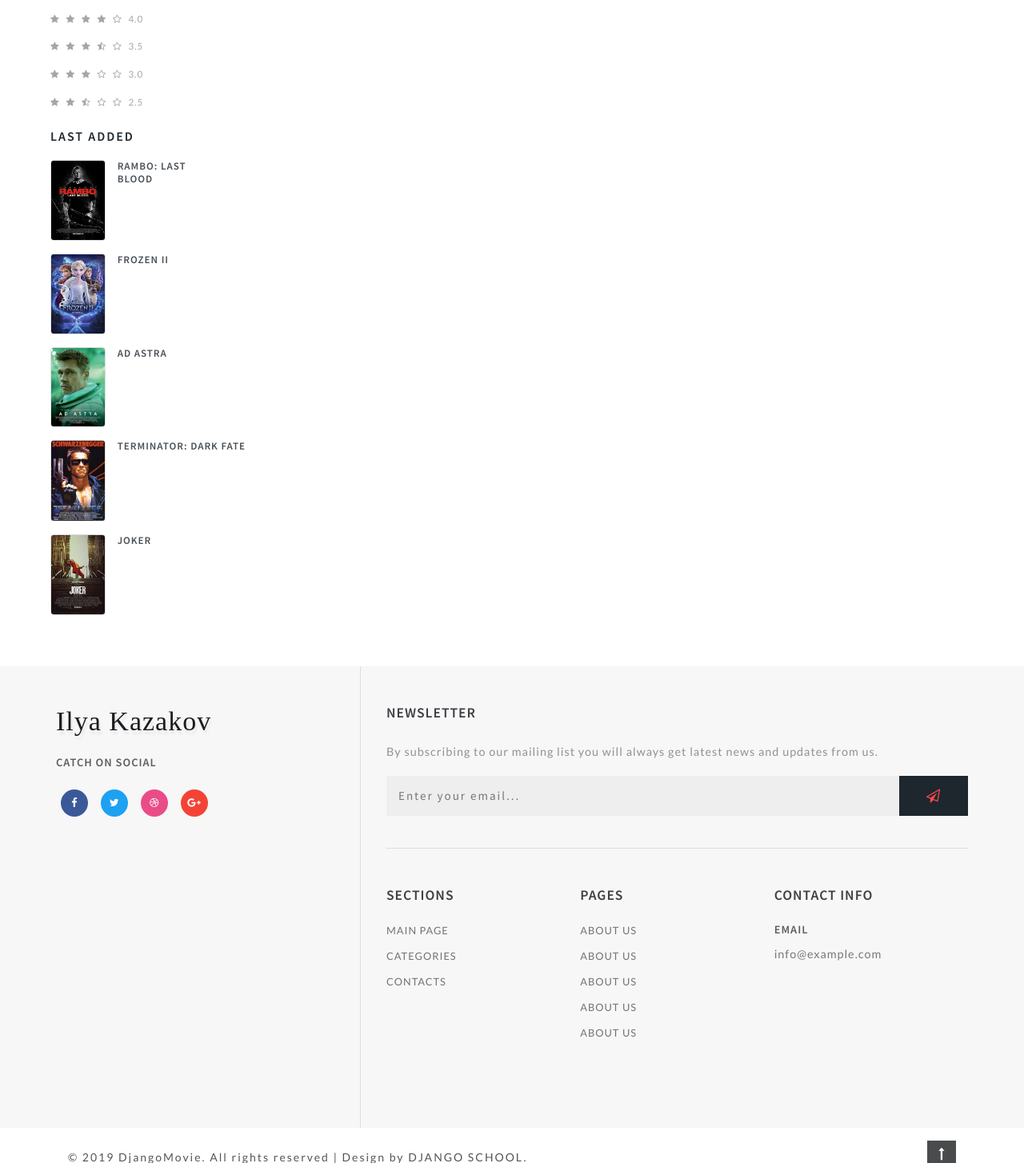
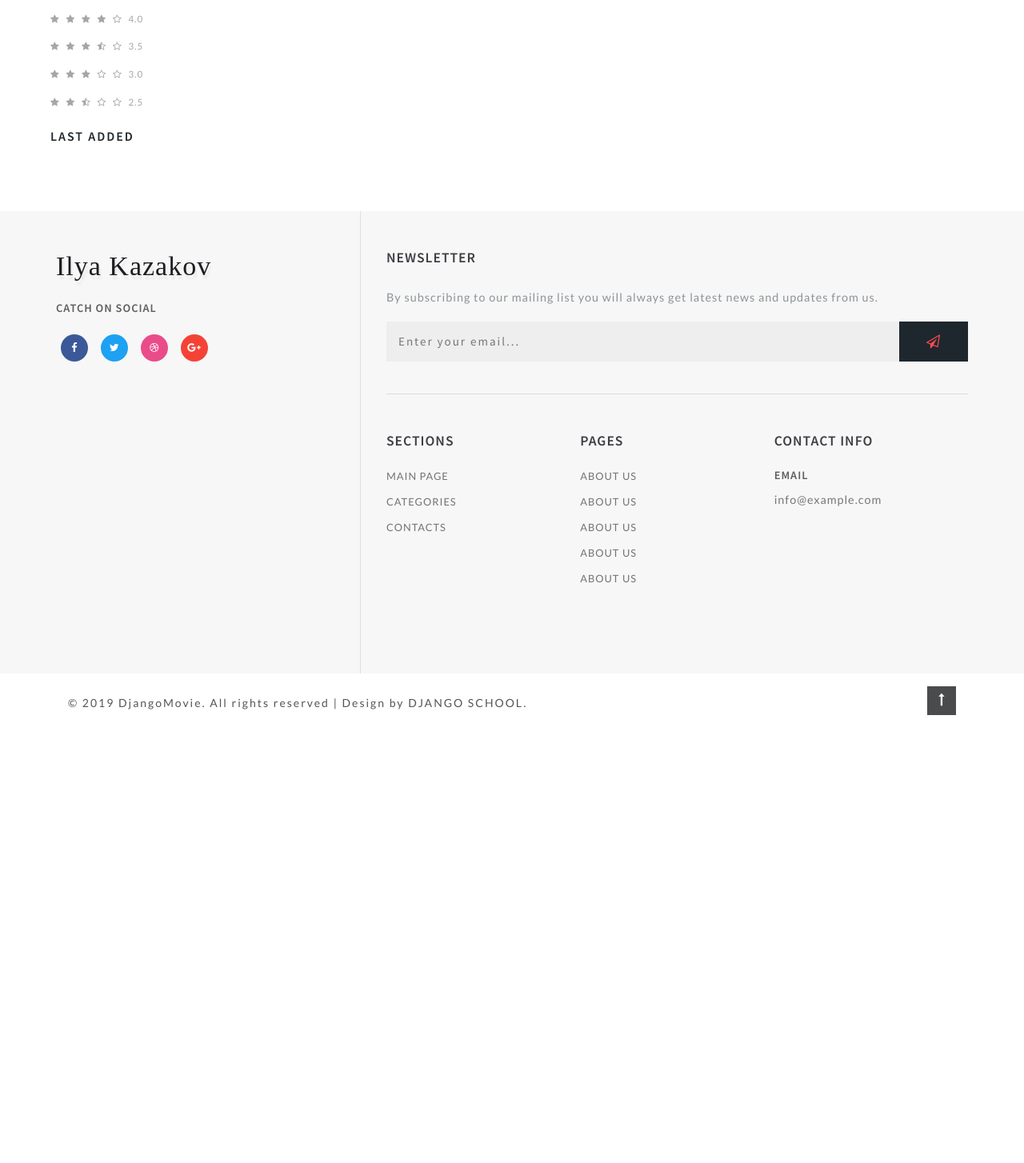
Before and after one commit to mrKazzila/cinema_library_website, a Django app: page / in a window 1280 px wide. Shown: the part 1378-2832 px from the top of the page at 80% size. After the commit the page ends 2272 px from the top, so only its background shows below. Run offline with Django 3.2, Linux system fonts and the light colour scheme; data that the repository does not hold is empty; some libraries are stand-ins or nearby versions.

Commit message:
feat: connect template tag

```diff
--- a/app/cinemalib/templates/include/sidebar.html
+++ b/app/cinemalib/templates/include/sidebar.html
@@ -1,4 +1,4 @@
-{% load static %}
+{% load cinemalib_tag %}
 
 <div class="search-bar w3layouts-newsletter">
     <h3 class="sear-head editContent" >
@@ -137,77 +137,4 @@
     </ul>
 </div>
 <!-- //reviews -->
-
-<!-- deals -->
-<div class="deal-leftmk left-side">
-    <h3 class="sear-head editContent">
-        Last added
-    </h3>
-
-    <div class="special-sec1 row mt-3 editContent">
-        <div class="img-deals col-md-4">
-            <img src="{% static 'images/s4.webp' %}" class="img-fluid" alt="">
-        </div>
-
-        <div class="img-deal1 col-md-4">
-            <h3 class="editContent">
-                Rambo: Last Blood
-            </h3>
-            <a href="moviesingle.html" class="editContent" ></a>
-        </div>
-    </div>
-
-    <div class="special-sec1 row mt-3 editContent" >
-        <div class="img-deals col-md-4">
-            <img src="{% static 'images/s2.webp' %}" class="img-fluid" alt="" >
-        </div>
-
-        <div class="img-deal1 col-md-8">
-            <h3 class="editContent" >
-                Frozen II
-            </h3>
-            <a href="moviesingle.html" class="editContent" ></a>
-        </div>
-    </div>
-
-    <div class="special-sec1 row mt-3 editContent" >
-        <div class="img-deals col-md-4">
-            <img src="{% static 'images/s1.webp' %}" class="img-fluid" alt="" >
-        </div>
-
-        <div class="img-deal1 col-md-8">
-            <h3 class="editContent" >
-                Ad Astra
-            </h3>
-            <a href="moviesingle.html" class="editContent" ></a>
-        </div>
-    </div>
-
-    <div class="special-sec1 row mt-3 editContent" >
-        <div class="img-deals col-md-4">
-            <img src="{% static 'images/s5.webp' %}" class="img-fluid" alt="" >
-        </div>
-
-        <div class="img-deal1 col-md-8">
-            <h3 class="editContent" >
-                Terminator: Dark Fate
-            </h3>
-            <a href="moviesingle.html" class="editContent" ></a>
-        </div>
-    </div>
-
-    <div class="special-sec1 row mt-3 editContent" >
-        <div class="img-deals col-md-4">
-            <img src="{% static 'images/s3.webp' %}" class="img-fluid" alt="" >
-        </div>
-
-        <div class="img-deal1 col-md-8">
-            <h3 class="editContent" >
-                Joker
-            </h3>
-            <a href="moviesingle.html" class="editContent" ></a>
-        </div>
-    </div>
-
-</div>
-<!-- //deals -->
+{% get_last_movies count=2 %}
```
